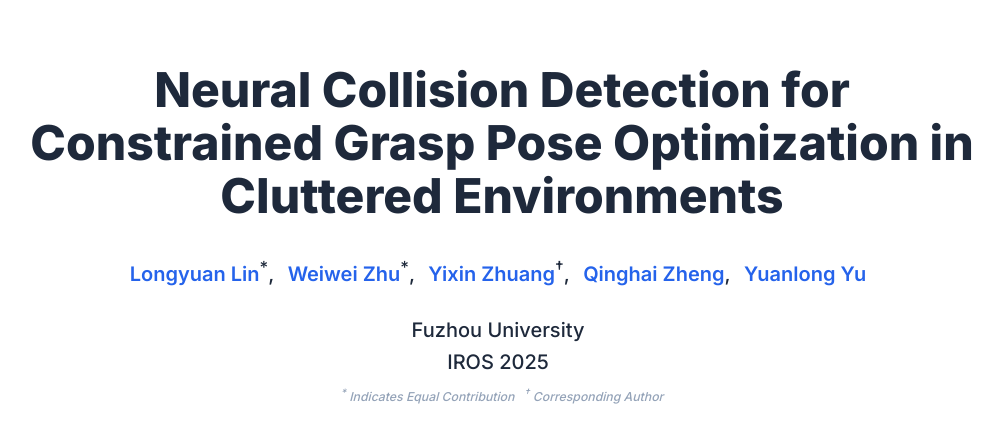
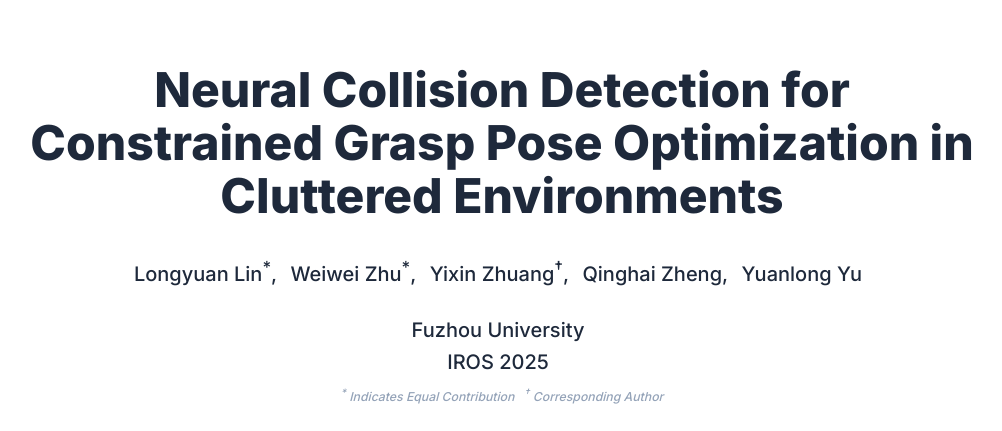
Before and after one commit to Ly20001007/IROS_2025, a plain HTML site: page index.html in a window 1280 px wide. Shown: the top 431 px of the page, without its empty margins (138-1140 px from the left). Drawn offline with nearby package versions, Linux system fonts and the light colour scheme; a script that the page names is missing; some icons are missing.

Commit message:
ssh更新日志—2

```diff
--- a/index.html
+++ b/index.html
@@ -192,23 +192,14 @@
             <!-- TODO: Replace with your paper title -->
             <h1 class="title is-1 publication-title">Neural Collision Detection for Constrained Grasp Pose Optimization in Cluttered Environments</h1>
             <div class="is-size-5 publication-authors">
-              <!-- Updated author list to match paper order and roles -->
-              <span class="author-block">
-                <a href="FIRST AUTHOR PERSONAL LINK" target="_blank">Longyuan Lin</a><sup>*</sup>,
-              </span>
-              <span class="author-block">
-                <a href="SECOND AUTHOR PERSONAL LINK" target="_blank">Weiwei Zhu</a><sup>*</sup>,
-              </span>
-              <span class="author-block">
-                <a href="THIRD AUTHOR PERSONAL LINK" target="_blank">Yixin Zhuang</a><sup>†</sup>,
-              </span>
-              <span class="author-block">
-                <a href="FOURTH AUTHOR PERSONAL LINK" target="_blank">Qinghai Zheng</a>,
-              </span>
-              <span class="author-block">
-                <a href="FIFTH AUTHOR PERSONAL LINK" target="_blank">Yuanlong Yu</a>
-              </span>
-            </div>
+            <!-- Updated author list to match paper order and roles -->
+            <span class="author-block">Longyuan Lin<sup>*</sup>,</span>
+            <span class="author-block">Weiwei Zhu<sup>*</sup>,</span>
+            <span class="author-block">Yixin Zhuang<sup>†</sup>,</span>
+            <span class="author-block">Qinghai Zheng,</span>
+            <span class="author-block">Yuanlong Yu</span>
+          </div>
+
 
                   <div class="is-size-5 publication-authors">
                     <!-- TODO: Replace with your institution and conference/journal info -->
@@ -226,9 +217,8 @@
                     <div class="publication-links">
                          <!-- TODO: Update with your arXiv paper ID -->
                       <span class="link-block">
-                        <a href="javascript:void(0);"
-         class="external-link button is-normal is-rounded is-dark"
-         onclick="alert('Wait for IROS to be published and then mounted');">
+                        <a href="static/pdfs/IROS25_0577_FI.pdf" target="_blank"
+         class="external-link button is-normal is-rounded is-dark">
                         <span class="icon">
                           <i class="fas fa-file-pdf"></i>
                         </span>
```
Also changed, not shown: 1 other file.
